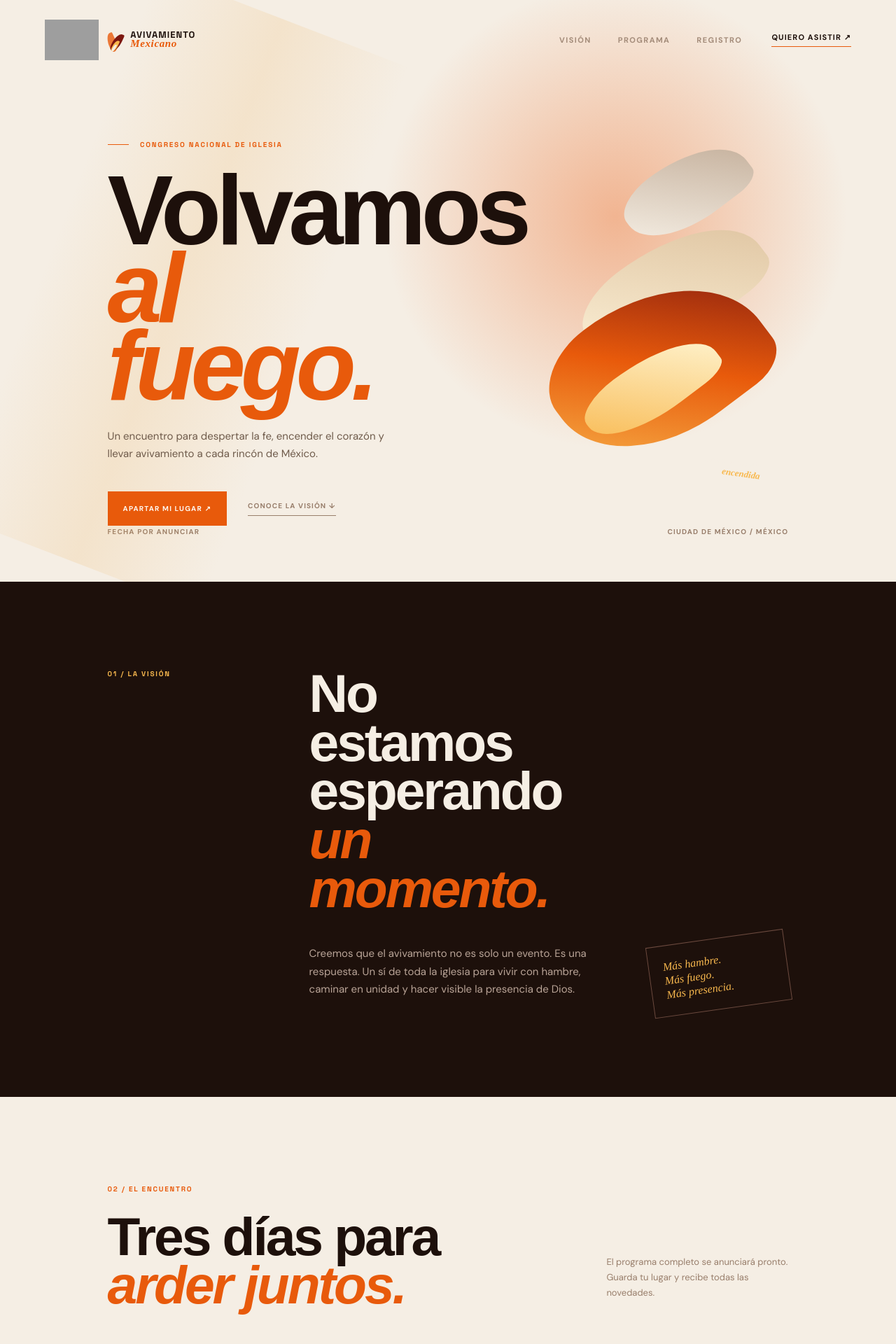
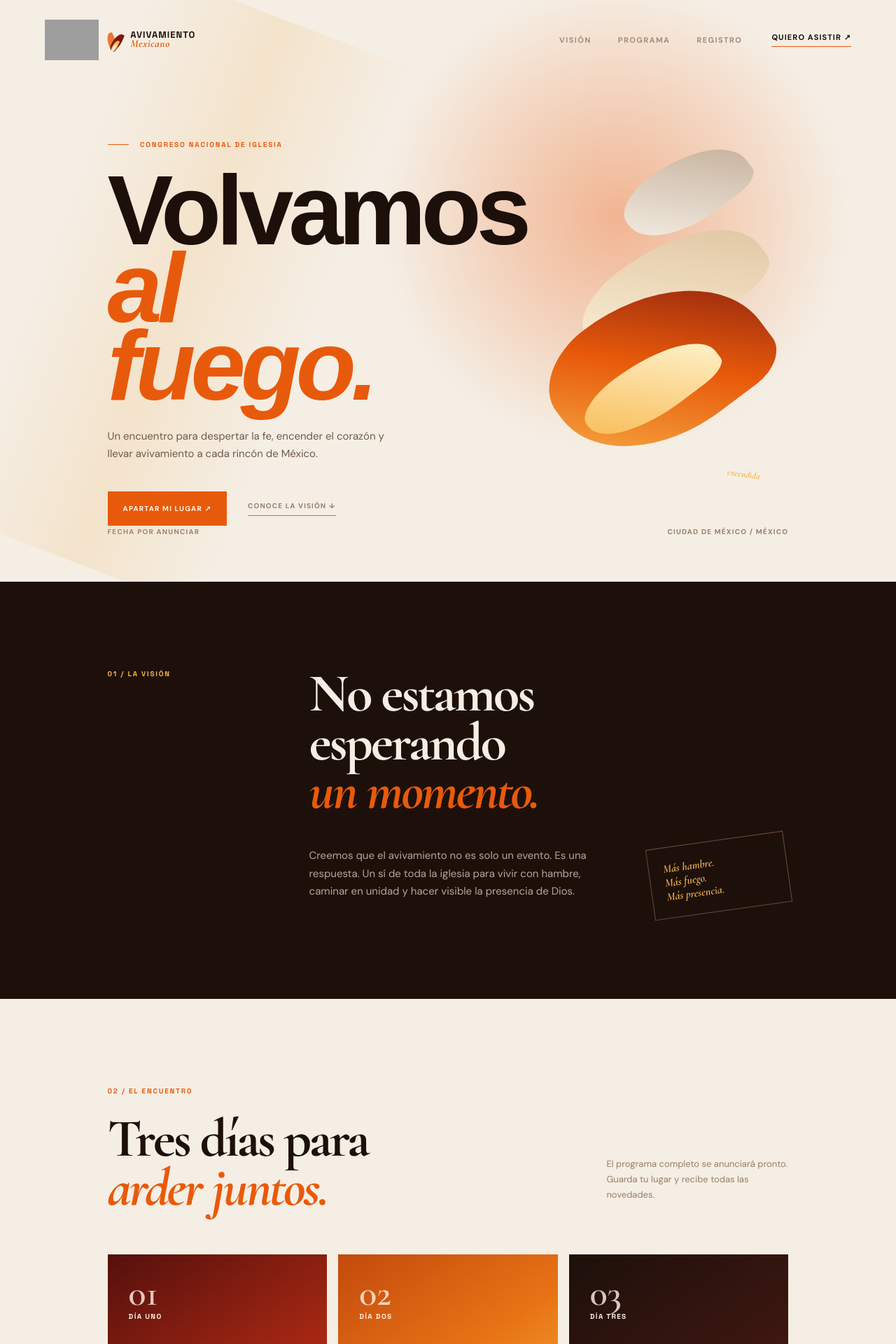
Before and after one commit to al064697/AvivamientoMexicano, a Flask app: page / in a window 1280 px wide. Shown: the top 1920 px of the page at 70% size. Run offline with Flask 3, Linux system fonts and the light colour scheme; some web fonts are replaced; grey boxes are pictures that could not be loaded.

Commit message:
Balance typography hierarchy

```diff
--- a/static/css/style.css
+++ b/static/css/style.css
@@ -11,7 +11,7 @@ a { color: inherit; text-decoration: none; }
 .brand { align-items: center; display: flex; font-family: var(--font-ui); font-size: 13px; font-weight: 700; gap: 10px; letter-spacing: .08em; line-height: .9; text-transform: uppercase; }
 .brand-image { display: block; height: auto; max-height: 58px; max-width: 190px; width: auto; }
 .brand-fallback { align-items: center; display: flex; gap: 10px; }
-.brand em { color: var(--orange); font-family: 'Playfair Display', serif; font-size: 15px; font-style: italic; letter-spacing: .04em; text-transform: none; }
+.brand em { color: var(--orange); font-family: var(--font-quote); font-size: 15px; font-style: italic; letter-spacing: .04em; text-transform: none; }
 .brand-mark { display: inline-block; height: 34px; position: relative; width: 25px; }
 .brand-mark::before, .brand-mark::after, .brand-mark i, .brand-mark b { background: var(--orange); border-radius: 80% 10% 70% 30%; bottom: 0; content: ''; display: block; height: 27px; position: absolute; transform: rotate(25deg); width: 12px; }
 .brand-mark::before { left: 3px; opacity: .8; transform: rotate(-25deg); }
@@ -29,7 +29,9 @@ a { color: inherit; text-decoration: none; }
 .hero-copy { position: relative; width: 49%; z-index: 1; }
 .eyebrow, .section-kicker { color: var(--orange); font-family: var(--font-ui); font-size: 10px; font-weight: 700; letter-spacing: .18em; text-transform: uppercase; }
 .eyebrow span { background: var(--orange); display: inline-block; height: 1px; margin: 0 12px 3px 0; width: 30px; }
-h1, h2, h3 { font-family: var(--font-brand); font-weight: 600; }
+h1 { font-family: var(--font-brand); font-weight: 600; }
+h2 { font-family: var(--font-quote); font-weight: 700; }
+h3, h4 { font-family: var(--font-ui); font-weight: 700; }
 blockquote { font-family: var(--font-quote); font-weight: 700; }
 h1 { font-size: clamp(72px, 11vw, 168px); letter-spacing: -.05em; line-height: .79; margin: 32px 0; }
 h1 em, h2 em { color: var(--orange); font-style: italic; }
@@ -46,7 +48,7 @@ h1 em, h2 em { color: var(--orange); font-style: italic; }
 .flame-light { background: linear-gradient(135deg, #dcc09c, #fff5dc); height: 275px; left: 95px; top: 105px; width: 135px; }
 .flame-fire { background: linear-gradient(135deg, var(--red), var(--orange) 50%, var(--gold)); bottom: 12px; height: 310px; left: 52px; width: 210px; }
 .flame-core { background: linear-gradient(135deg, #fff8d9, var(--gold)); bottom: 30px; height: 210px; left: 110px; width: 83px; }
-.emblem-label { bottom: 24px; color: var(--paper); font-family: 'Playfair Display', serif; font-size: 13px; line-height: 1.1; position: absolute; right: 7px; text-align: right; }
+.emblem-label { bottom: 24px; color: var(--paper); font-family: var(--font-quote); font-size: 13px; line-height: 1.1; position: absolute; right: 7px; text-align: right; }
 .emblem-label strong { color: var(--gold); font-style: italic; }
 .hero-meta { bottom: 65px; color: var(--muted); display: flex; font-size: 10px; font-weight: 700; justify-content: space-between; left: 12vw; letter-spacing: .12em; position: absolute; right: 12vw; text-transform: uppercase; }
 .statement, .program, .register, .page-section { padding: 125px 12vw; }
@@ -54,7 +56,7 @@ h1 em, h2 em { color: var(--orange); font-style: italic; }
 .statement .section-kicker, .register .section-kicker, .page-section .section-kicker { color: var(--gold); }
 h2 { font-size: clamp(45px, 6vw, 88px); letter-spacing: -.04em; line-height: .91; margin: 0; }
 .statement-content p { color: #b9a497; margin-top: 45px; }
-.statement-stamp { align-self: end; border: 1px solid #6c4a3f; color: var(--gold); font-family: 'Playfair Display', serif; font-size: 16px; font-style: italic; line-height: 1.25; padding: 20px; transform: rotate(-8deg); }
+.statement-stamp { align-self: end; border: 1px solid #6c4a3f; color: var(--gold); font-family: var(--font-quote); font-size: 16px; font-style: italic; line-height: 1.25; padding: 20px; transform: rotate(-8deg); }
 .program { background: var(--paper); }
 .section-heading { align-items: end; display: flex; justify-content: space-between; margin-bottom: 60px; }
 .section-heading h2 { margin-top: 27px; }
@@ -64,12 +66,12 @@ h2 { font-size: clamp(45px, 6vw, 88px); letter-spacing: -.04em; line-height: .91
 .program-card-main { background: linear-gradient(145deg, #55100d, #a92813 70%, #e96d11); }
 .program-card-warm { background: linear-gradient(145deg, #c34a0d, #e87315 55%, #f5ac3c); }
 .program-card-dark, .stat-card { background: linear-gradient(145deg, #1d100b, #4d1a13); }
-.day-number { font-family: 'Playfair Display', serif; font-size: 52px; line-height: 1; opacity: .8; }
+.day-number { font-family: var(--font-quote); font-size: 52px; line-height: 1; opacity: .8; }
 .day-label, .table-label { font-family: var(--font-ui); font-size: 10px; font-weight: 700; letter-spacing: .14em; text-transform: uppercase; }
 .program-card h3 { font-size: 42px; margin: auto 0 4px; }
 .program-card p { color: rgba(255,244,234,.72); font-size: 12px; margin: 0; }
 .quote-band { align-items: center; background: var(--orange); color: #fff0df; display: flex; flex-direction: column; padding: 110px 20px; text-align: center; }
-.quote-mark { color: var(--gold); font-family: 'Playfair Display', serif; font-size: 84px; height: 45px; line-height: 1; }
+.quote-mark { color: var(--gold); font-family: var(--font-quote); font-size: 84px; height: 45px; line-height: 1; }
 blockquote { font-size: clamp(33px, 5vw, 67px); letter-spacing: -.04em; line-height: 1; margin: 20px auto 28px; max-width: 780px; }
 cite { font-size: 10px; font-style: normal; font-weight: 700; letter-spacing: .16em; text-transform: uppercase; }
 .register { background: var(--ink); color: var(--paper); display: grid; gap: 12vw; grid-template-columns: 1fr 1fr; }
@@ -98,7 +100,7 @@ cite { font-size: 10px; font-style: normal; font-weight: 700; letter-spacing: .1
 .admin-header { align-items: end; display: flex; justify-content: space-between; margin-bottom: 35px; }
 .admin-header h1 { font-size: clamp(44px, 6vw, 80px); margin: 0; }
 .stat-card { min-height: auto; }
-.stat-card strong { color: var(--gold); font-family: 'Playfair Display', serif; font-size: 48px; }
+.stat-card strong { color: var(--gold); font-family: var(--font-quote); font-size: 48px; }
 .table-wrap { margin-top: 35px; overflow-x: auto; }
 table { border-collapse: collapse; min-width: 1600px; width: 100%; }
 th, td { border-bottom: 1px solid #dbc8b7; padding: 15px 12px; text-align: left; }
@@ -109,7 +111,7 @@ td { color: #6f5b4b; font-size: 13px; }
 .footer-brand .brand-mark::before, .footer-brand .brand-mark::after, .footer-brand .brand-mark i { background: var(--gold); }
 .footer-brand .brand-mark b { background: #120a07; }
 .footer-brand .brand-image { max-height: 52px; max-width: 175px; }
-.site-footer p { font-family: 'Playfair Display', serif; font-size: 14px; font-style: italic; }
+.site-footer p { font-family: var(--font-quote); font-size: 14px; font-style: italic; }
 .footer-links { display: flex; gap: 20px; }
 @media (max-width: 760px) {
   .site-header { padding: 22px 6vw; }
```
